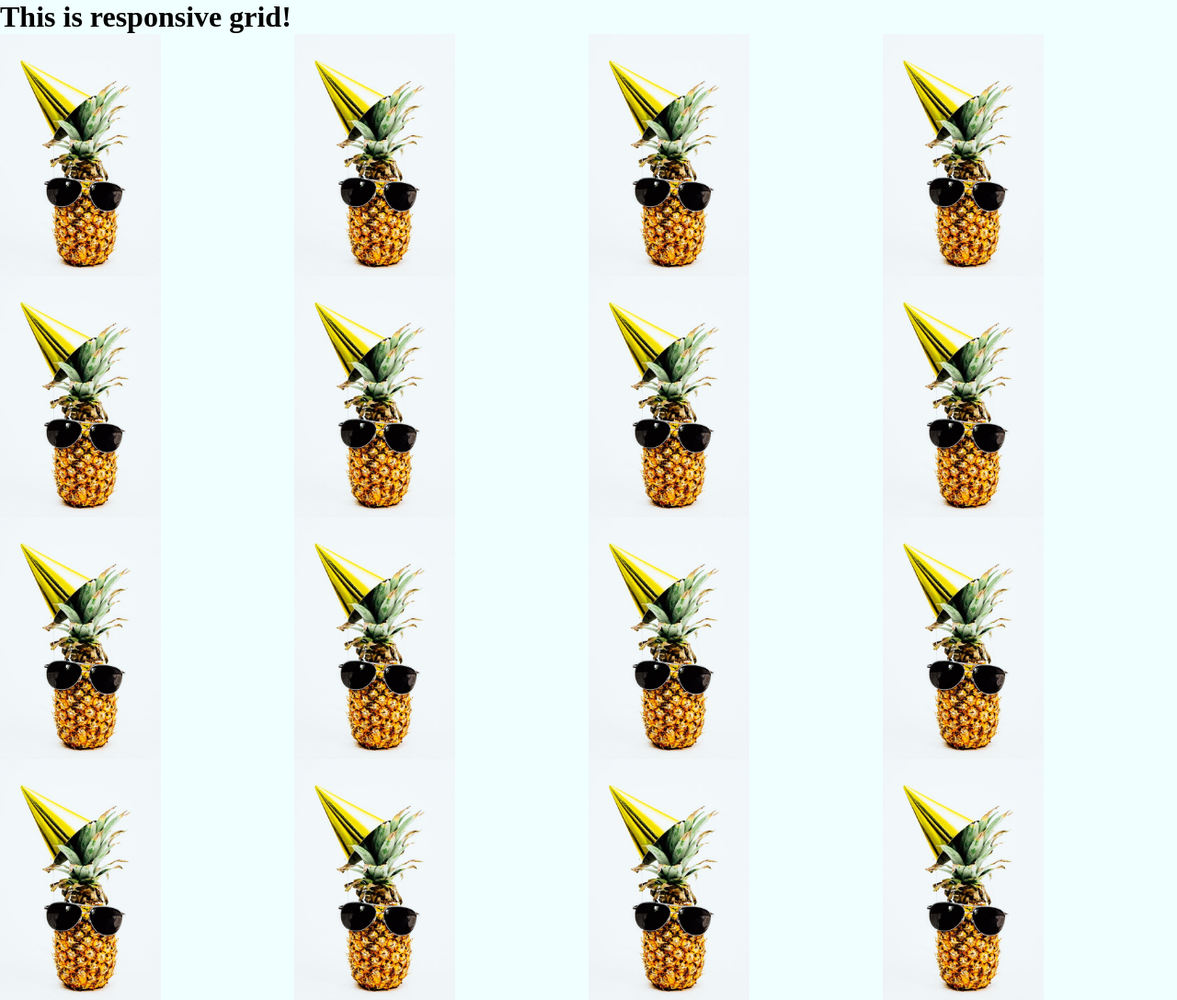
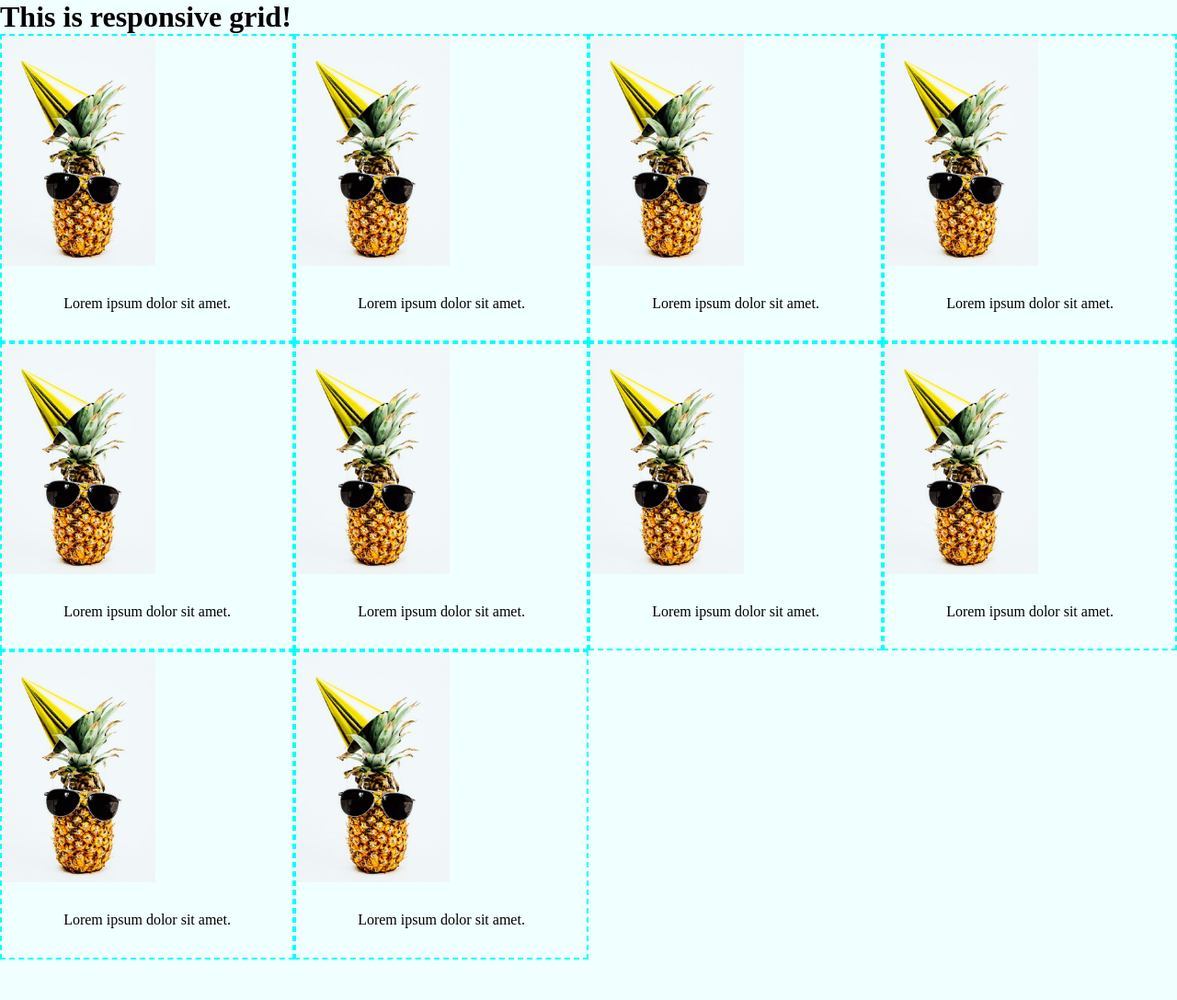
Before and after one commit to rebeccakruk/gridstuff, a plain HTML site: page index.html in a window 1280 px wide. Shown: the whole page at 92% size. After the commit the page ends 1043 px from the top, so only its background shows below. Drawn offline with Linux system fonts and the light colour scheme.

Commit message:
added pineapple picture

```diff
--- a/css/style.css
+++ b/css/style.css
@@ -14,8 +14,23 @@ html {
 }
 
 img {
-    width: 175px;
+    height: 250px;
 }
+
+.post {
+    display: grid;
+    border: 2px dashed aqua;
+    /* grid-template-columns: 1fr 1fr; THAT WOULD PUT THE TEXT BESIDE THE IMAGE*/
+    /* justify-items: center; */
+    align-items: center;
+    /* grid-auto-rows: 400px; */
+}
+
+p {
+    text-align: center;
+    margin: 10%;
+}
+
 /* #gallery > img {
     height: 300px;
     width: auto;
--- a/index.html
+++ b/index.html
@@ -12,22 +12,45 @@
             <h1>This is responsive grid!</h1>
         </header>
         <main id="gallery">
+            <article class="post">
                 <img src="/media/pineapple.jpeg" alt="pineapple wearing sunglasses" />
+                <p>Lorem ipsum dolor sit amet.</p>
+            </article>
+             <article class="post">
                 <img src="/media/pineapple.jpeg" alt="pineapple wearing sunglasses" />
+                <p>Lorem ipsum dolor sit amet.</p>
+            </article>
+             <article class="post">
                 <img src="/media/pineapple.jpeg" alt="pineapple wearing sunglasses" />
+                <p>Lorem ipsum dolor sit amet.</p>
+            </article>
+             <article class="post">
                 <img src="/media/pineapple.jpeg" alt="pineapple wearing sunglasses" />
+                <p>Lorem ipsum dolor sit amet.</p>
+            </article>
+             <article class="post">
                 <img src="/media/pineapple.jpeg" alt="pineapple wearing sunglasses" />
+                <p>Lorem ipsum dolor sit amet.</p>
+            </article>
+             <article class="post">
                 <img src="/media/pineapple.jpeg" alt="pineapple wearing sunglasses" />
+                <p>Lorem ipsum dolor sit amet.</p>
+            </article>
+             <article class="post">
                 <img src="/media/pineapple.jpeg" alt="pineapple wearing sunglasses" />
+                <p>Lorem ipsum dolor sit amet.</p>
+            </article>
+             <article class="post">
                 <img src="/media/pineapple.jpeg" alt="pineapple wearing sunglasses" />
+                <p>Lorem ipsum dolor sit amet.</p>
+            </article>
+             <article class="post">
                 <img src="/media/pineapple.jpeg" alt="pineapple wearing sunglasses" />
+                <p>Lorem ipsum dolor sit amet.</p>
+            </article>
+             <article class="post">
                 <img src="/media/pineapple.jpeg" alt="pineapple wearing sunglasses" />
-            <img src="/media/pineapple.jpeg" alt="pineapple wearing sunglasses" />
-            <img src="/media/pineapple.jpeg" alt="pineapple wearing sunglasses" />
-            <img src="/media/pineapple.jpeg" alt="pineapple wearing sunglasses" />
-            <img src="/media/pineapple.jpeg" alt="pineapple wearing sunglasses" />
-            <img src="/media/pineapple.jpeg" alt="pineapple wearing sunglasses" />
-            <img src="/media/pineapple.jpeg" alt="pineapple wearing sunglasses" />
-        </main>
+                <p>Lorem ipsum dolor sit amet.</p>
+            </article>
     </body>
 </html>
```
Also changed, not shown: media/pinia.svg (added). Lines whose indentation alone changed are shown as unchanged.
